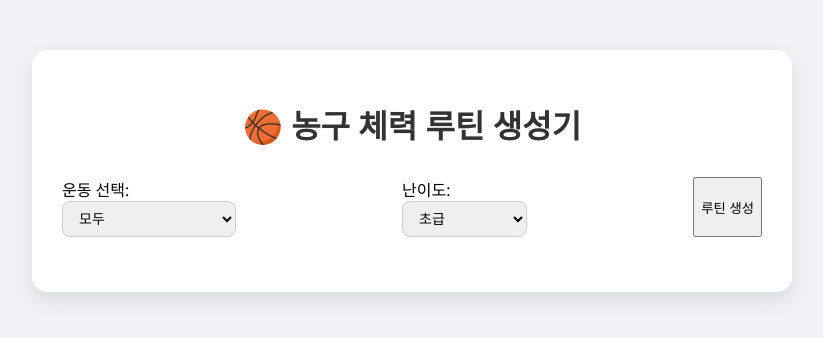
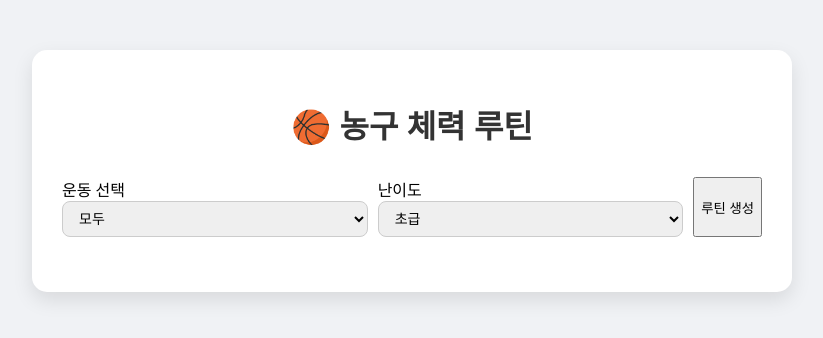
Before and after one commit to kevin5097/innout, a plain HTML site: page index.html in a window 1280 px wide. Shown: the whole page, without its empty margins (228-1051 px from the left). Drawn offline with Linux system fonts and the light colour scheme.

Commit message:
Update index.html

```diff
--- a/index.html
+++ b/index.html
@@ -8,10 +8,11 @@
 </head>
 <body>
     <div class="container">
-        <h1>🏀 농구 체력 루틴 생성기</h1>
+        <h1>🏀 농구 체력 루틴</h1>
 
         <div class="controls">
-            <label>운동 선택:
+            <div class="control-group">
+                <label>운동 선택
                     <select id="exerciseType">
                         <option value="all">모두</option>
                         <option value="jogging">조깅</option>
@@ -19,19 +20,20 @@
                         <option value="agility">민첩성</option>
                     </select>
                 </label>
-
-            <label>난이도:
+            </div>
+            <div class="control-group">
+                <label>난이도
                     <select id="level">
                         <option value="easy">초급</option>
                         <option value="medium">중급</option>
                         <option value="hard">고급</option>
                     </select>
                 </label>
-
+            </div>
             <button id="generateBtn">루틴 생성</button>
         </div>
 
-        <div id="routine"></div>
+        <div id="routine" class="routine-grid"></div>
     </div>
 
     <script src="script.js"></script>
```
Lines whose indentation alone changed are shown as unchanged.
